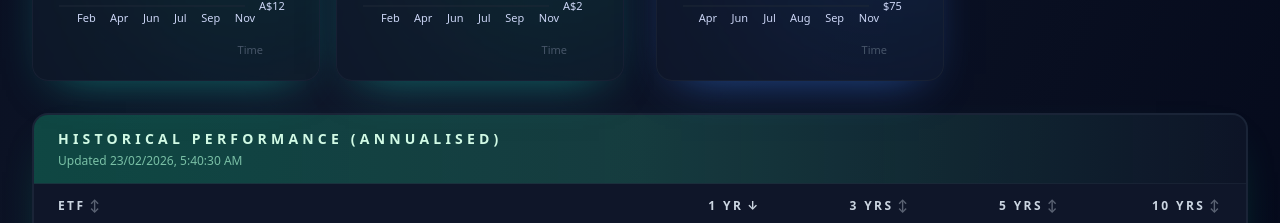
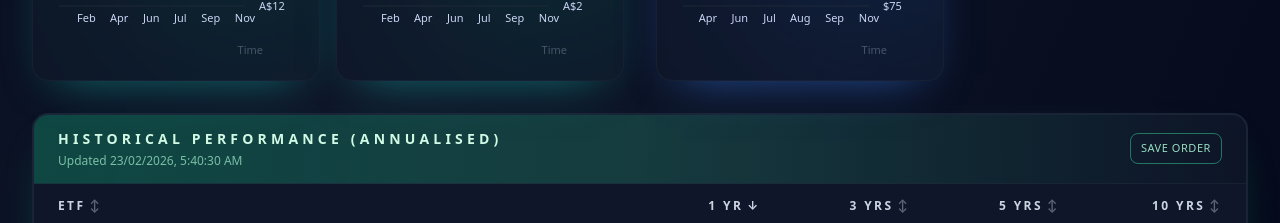
Before and after one commit to mleggo1/ETF-Dashboard, a React (Vite) app: page / in a window 1280 px wide. Shown: the part 2039-2262 px from the top of the page. Built offline with nearby package versions, Linux system fonts and the light colour scheme; no server answers.

Commit message:
Historical performance: verify formulas, add custom sort order (save/clear)
Co-authored-by: Cursor <cursoragent@cursor.com>

```diff
--- a/src/components/PerformanceTable.jsx
+++ b/src/components/PerformanceTable.jsx
@@ -4,6 +4,31 @@ import { calculatePerformance } from "../utils/performanceCalculator";
 
 const PERFORMANCE_CACHE_KEY = "etf-performance-cache";
 const PERFORMANCE_CACHE_VERSION = 2; // bump when calculation logic changes (e.g. sort-by-date fix)
+const CUSTOM_ORDER_KEY = "etf-performance-custom-order";
+
+const loadCustomOrder = () => {
+  try {
+    const raw = localStorage.getItem(CUSTOM_ORDER_KEY);
+    if (!raw) return null;
+    const arr = JSON.parse(raw);
+    if (Array.isArray(arr) && arr.every((x) => typeof x === "string") && arr.length > 0) return arr;
+  } catch (e) {
+    console.warn("Failed to load custom order:", e);
+  }
+  return null;
+};
+
+const saveCustomOrder = (order) => {
+  try {
+    if (order && order.length > 0) {
+      localStorage.setItem(CUSTOM_ORDER_KEY, JSON.stringify(order));
+    } else {
+      localStorage.removeItem(CUSTOM_ORDER_KEY);
+    }
+  } catch (e) {
+    console.warn("Failed to save custom order:", e);
+  }
+};
 
 const loadCachedPerformance = () => {
   try {
@@ -51,6 +76,20 @@ export const PerformanceTable = () => {
   const [cachedPerformance, setCachedPerformance] = React.useState(loadCachedPerformance());
   const [sortBy, setSortBy] = React.useState("y1");
   const [sortDir, setSortDir] = React.useState("desc");
+  const [customOrder, setCustomOrder] = React.useState(() => loadCustomOrder());
+  const [dragOverIndex, setDragOverIndex] = React.useState(-1);
+
+  const clearCustomOrder = () => {
+    setCustomOrder(null);
+    saveCustomOrder(null);
+  };
+
+  const handleSaveCurrentOrder = () => {
+    if (!displayPerformance.length) return;
+    const order = sortedPerformance.map((r) => r.symbol);
+    saveCustomOrder(order);
+    setCustomOrder(order);
+  };
 
   // Calculate performance from current data
   const currentPerformance = useMemo(() => {
@@ -89,12 +128,28 @@ export const PerformanceTable = () => {
   // Use current performance if available, otherwise use cached
   const displayPerformance = currentPerformance || cachedPerformance?.data || [];
 
-  // Sort: nulls/undefined last; numeric desc = high first, asc = low first; ETF A–Z / Z–A
+  // Sort: custom order (saved sequence) when set; else column sort (nulls last; numeric desc = high first; ETF A–Z / Z–A)
   const sortedPerformance = useMemo(() => {
     if (!displayPerformance.length) return [];
+    const list = [...displayPerformance];
+
+    if (customOrder && Array.isArray(customOrder) && customOrder.length > 0) {
+      const orderSet = new Set(customOrder);
+      const knownOrder = customOrder.filter((s) => list.some((r) => r.symbol === s));
+      const newSymbols = list.filter((r) => !orderSet.has(r.symbol)).map((r) => r.symbol);
+      const fullOrder = [...knownOrder, ...newSymbols];
+      const orderMap = new Map(fullOrder.map((s, i) => [s, i]));
+      list.sort((a, b) => {
+        const ai = orderMap.get(a.symbol) ?? Infinity;
+        const bi = orderMap.get(b.symbol) ?? Infinity;
+        return ai - bi;
+      });
+      return list;
+    }
+
     const dir = sortDir === "asc" ? 1 : -1;
     const key = sortBy;
-    return [...displayPerformance].sort((a, b) => {
+    return list.sort((a, b) => {
       const va = getSortValue(a, key);
       const vb = getSortValue(b, key);
       const aNull = va === null || va === undefined;
@@ -107,7 +162,7 @@ export const PerformanceTable = () => {
       }
       return va < vb ? dir : va > vb ? -dir : 0;
     });
-  }, [displayPerformance, sortBy, sortDir]);
+  }, [displayPerformance, sortBy, sortDir, customOrder]);
 
   const handleSort = (column) => {
     if (sortBy === column) {
@@ -135,6 +190,29 @@ export const PerformanceTable = () => {
               <p className="mt-1 text-[9px] sm:text-[10px] lg:text-xs text-emerald-200/70 normal-case">
                 Updated {cachedPerformance.timestamp}
               </p>
+            )}
+          </div>
+          <div className="flex items-center gap-2 flex-shrink-0">
+            {customOrder && customOrder.length > 0 && (
+              <span className="text-[9px] sm:text-[10px] uppercase tracking-wider text-emerald-300/90 bg-emerald-500/20 border border-emerald-400/40 rounded px-2 py-1">
+                Custom order
+              </span>
+            )}
+            <button
+              type="button"
+              onClick={handleSaveCurrentOrder}
+              className="text-[10px] sm:text-[11px] font-medium uppercase tracking-wider text-emerald-200/90 hover:text-emerald-100 border border-emerald-400/50 hover:border-emerald-400/70 rounded-lg px-2.5 py-1.5 transition"
+            >
+              Save order
+            </button>
+            {customOrder && customOrder.length > 0 && (
+              <button
+                type="button"
+                onClick={clearCustomOrder}
+                className="text-[10px] sm:text-[11px] font-medium uppercase tracking-wider text-slate-400 hover:text-slate-200 border border-slate-600 hover:border-slate-500 rounded-lg px-2.5 py-1.5 transition"
+              >
+                Clear order
+              </button>
             )}
           </div>
         </div>
--- a/src/utils/performanceCalculator.js
+++ b/src/utils/performanceCalculator.js
@@ -31,6 +31,7 @@ const filterByTimeframe = (prices, timeframe) => {
   return sorted.filter((p) => new Date(p.date) >= start);
 };
 
+// 1Y = simple (holding-period) return; 3Y/5Y/10Y = annualised (CAGR) from start to end date.
 // Calculate return for a timeframe (same as charts - simple percentage change)
 const calculateTimeframeReturn = (prices, timeframe) => {
   const filtered = filterByTimeframe(prices, timeframe);
```
